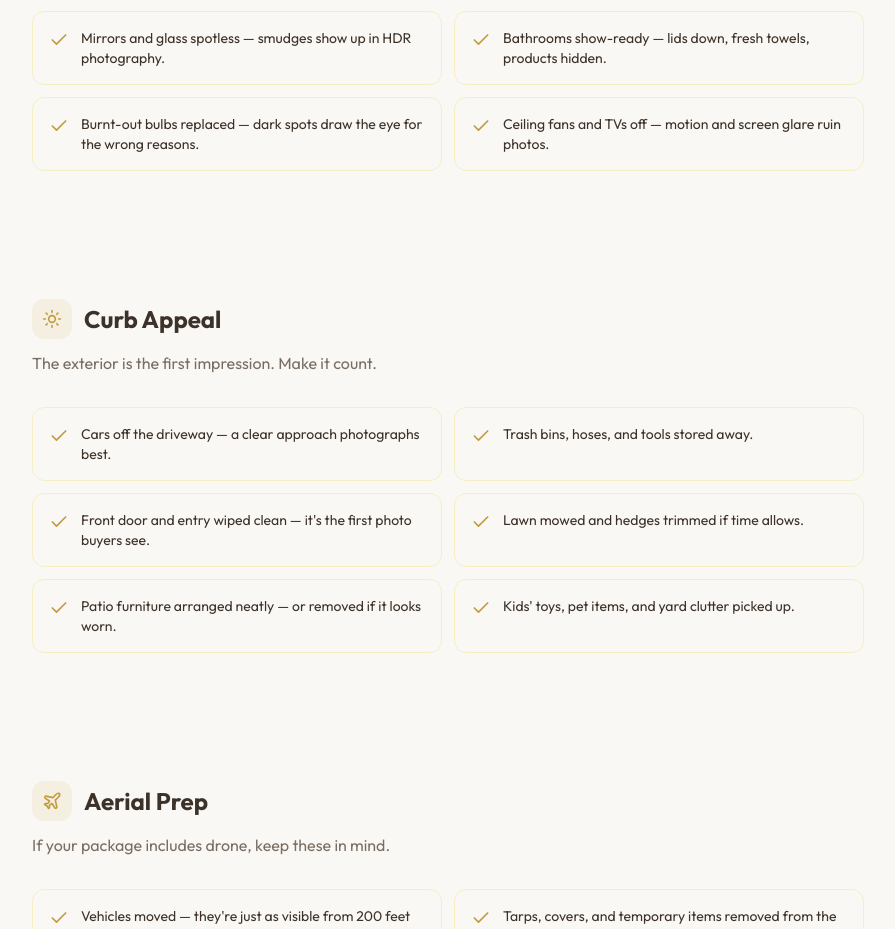
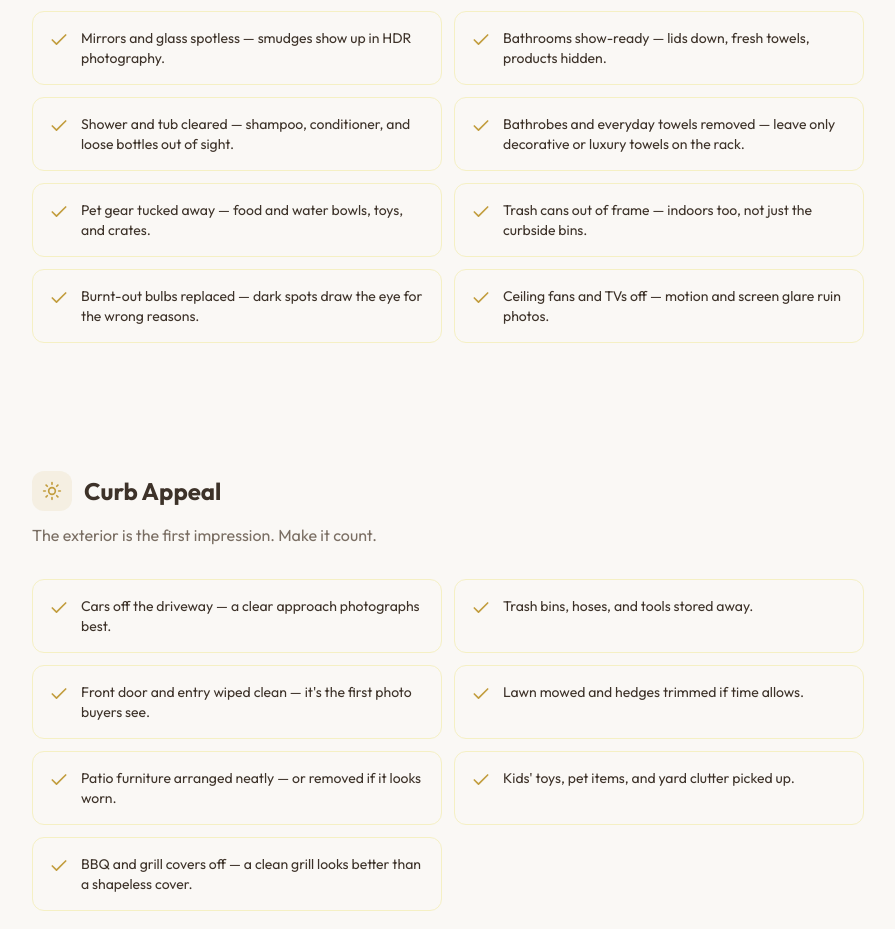
Before and after one commit to framethevision1/framethevision-media, a Next.js app: page /prep in a window 1280 px wide. Shown: the part 783-1712 px from the top of the page, without its empty margins (192-1087 px from the left). Built offline with nearby package versions, Linux system fonts and the light colour scheme.

Commit message:
Add Must-Move List items to prep guide
Fold missing prep items (shower products, bathrobes/towels, pet gear,
indoor trash, BBQ covers) into existing Inside the Home and Curb Appeal
sections, matching the current descriptive style.

Co-Authored-By: Claude Opus 4.8 <noreply@anthropic.com>

```diff
--- a/src/app/prep/page.tsx
+++ b/src/app/prep/page.tsx
@@ -18,6 +18,10 @@ const interior = [
   "Closet and cabinet doors shut — we don't need to see what's inside.",
   "Mirrors and glass spotless — smudges show up in HDR photography.",
   "Bathrooms show-ready — lids down, fresh towels, products hidden.",
+  "Shower and tub cleared — shampoo, conditioner, and loose bottles out of sight.",
+  "Bathrobes and everyday towels removed — leave only decorative or luxury towels on the rack.",
+  "Pet gear tucked away — food and water bowls, toys, and crates.",
+  "Trash cans out of frame — indoors too, not just the curbside bins.",
   "Burnt-out bulbs replaced — dark spots draw the eye for the wrong reasons.",
   "Ceiling fans and TVs off — motion and screen glare ruin photos.",
 ];
@@ -29,6 +33,7 @@ const exterior = [
   "Lawn mowed and hedges trimmed if time allows.",
   "Patio furniture arranged neatly — or removed if it looks worn.",
   "Kids' toys, pet items, and yard clutter picked up.",
+  "BBQ and grill covers off — a clean grill looks better than a shapeless cover.",
 ];
 
 const drone = [
```
